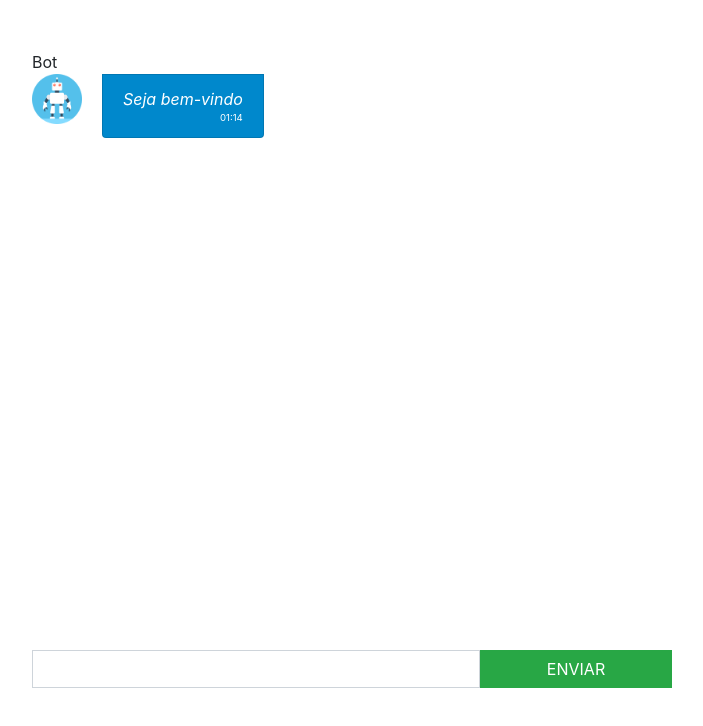
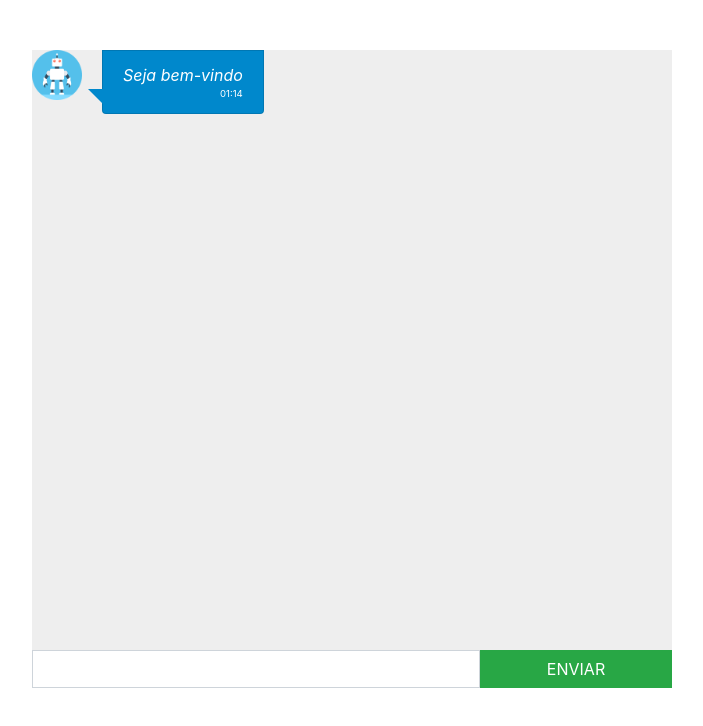
Before and after one commit to leoassuncao/chatbot, an Angular app: page / in a window 1280 px wide. Shown: the top 726 px of the page, without its empty margins (288-991 px from the left). Built offline with nearby package versions, Linux system fonts and the light colour scheme.

Commit message:
chat bubbles fix

```diff
--- a/src/app/app.component.css
+++ b/src/app/app.component.css
@@ -2,6 +2,7 @@
   width: 90%;
   margin: 0 auto;
   margin-top: 50px;
+  background-color: #eee;
 }
 
 
--- a/src/app/components/message-item/message-item.component.css
+++ b/src/app/components/message-item/message-item.component.css
@@ -26,6 +26,7 @@
 	float: right;
  background-color: #fff  !important ;
  color: #000 !important;
+ margin-right: 20px;
 }
 
 .user-avatar {
@@ -41,3 +42,29 @@
   background-color : #0088cc;
   color: #fff;
 }
+
+.list-group-item:after {
+  content: ' ';
+  position: absolute;
+  width: 0;
+  height: 0;
+  left: -15px;
+  right: auto;
+  top: 38px;
+  bottom: auto;
+  border: 20px solid;
+  border-color: #0088cc transparent transparent transparent;
+}
+
+.user-msg:after {
+  content: ' ';
+  position: absolute;
+  width: 0;
+  height: 0;
+  left: auto;
+  right: -15px;
+  top: 38px;
+  bottom: auto;
+  border: 20px solid;
+  border-color: #fff transparent transparent transparent;
+}
--- a/src/app/components/message-item/message-item.component.html
+++ b/src/app/components/message-item/message-item.component.html
@@ -1,10 +1,10 @@
 
 	<div class="timeform">
-	<span [ngClass]="{'user-name': message.name === 'Você'}">{{message.name}}</span>
+	<!--<span [ngClass]="{'user-name': message.name === 'Você'}">{{message.name}}</span> -->
 
   </div>
   <img [src]="message.avatar" class="avatar" [ngClass]="{'user-avatar': message.name === 'Você'}"/>
-  <li class="list-group-item" [ngClass]="{'user-msg': message.name === 'Você'}">
+  <li  [ngClass]="{'user-msg': message.name === 'Você'}" class="list-group-item">
   <div class="message"  >
     {{message.content}}
   </div>
```
